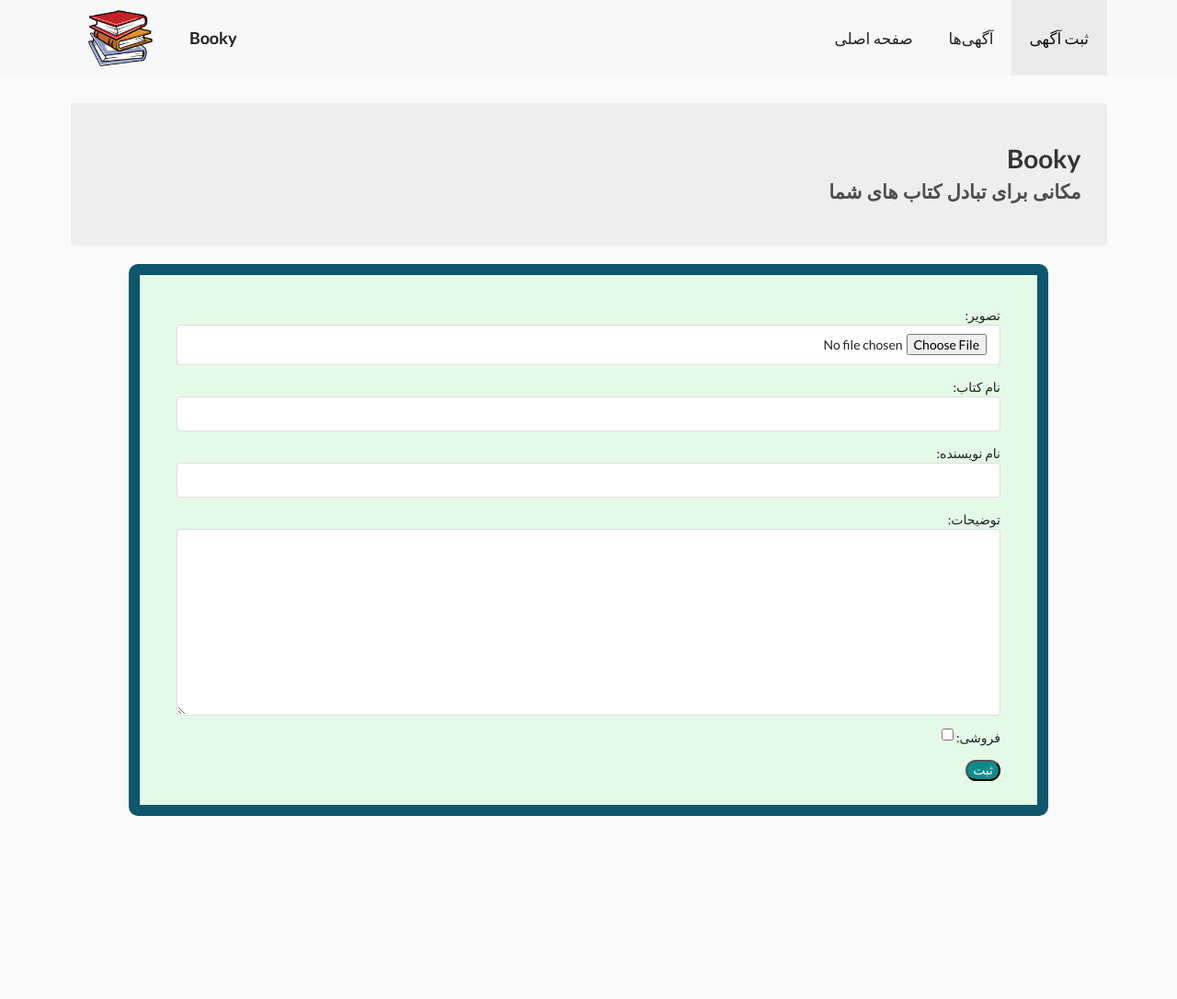
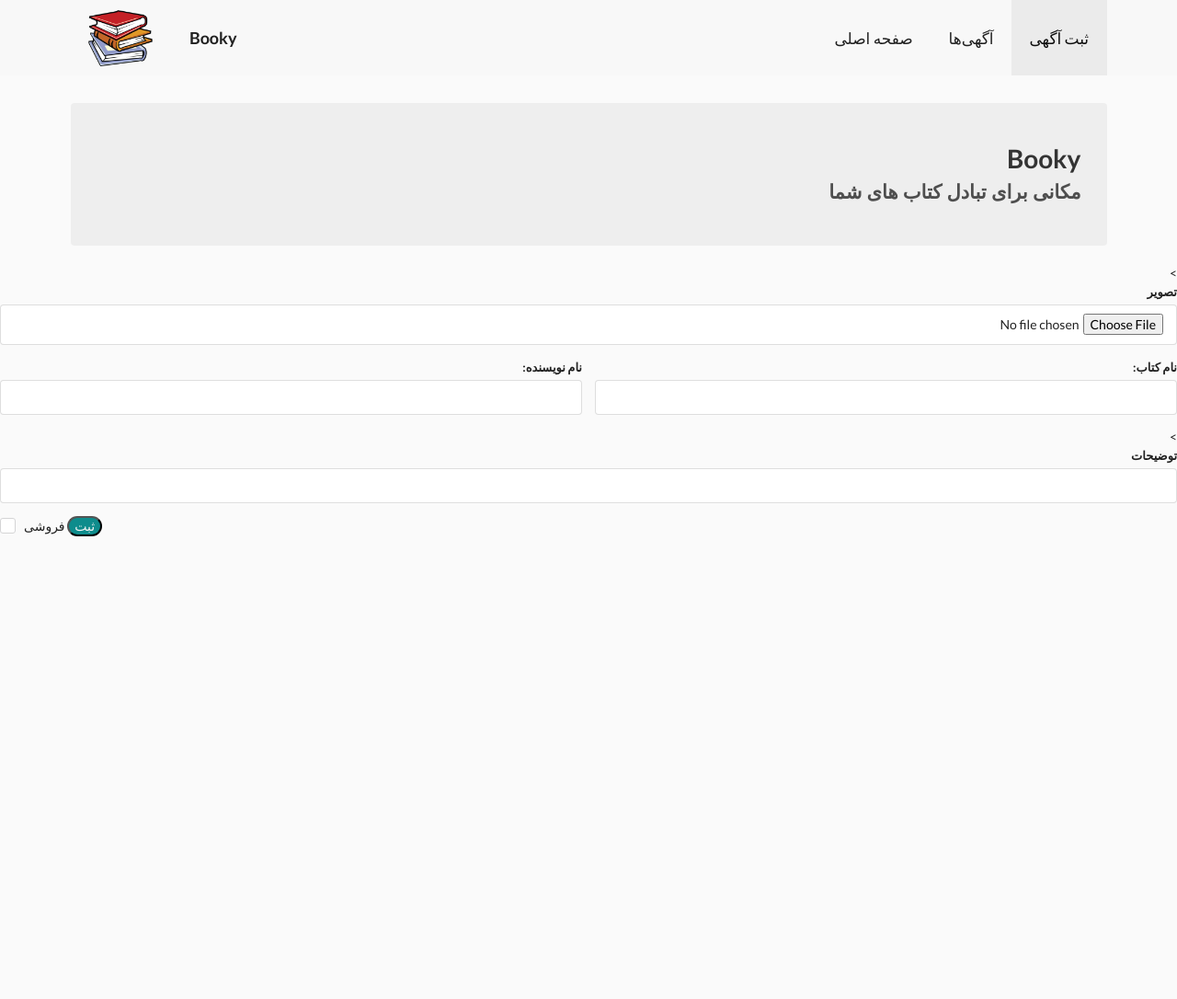
Before and after one commit to reza-yb/napela, a Django app: page /ads/new/ in a window 1280 px wide. Shown: the top 1086 px of the page at 92% size. Run offline with Django 3.2, Linux system fonts and the light colour scheme.

Commit message:
styling forms

```diff
--- a/BookAdvertisement/templates/BookAdvertisement/bookad_form.html
+++ b/BookAdvertisement/templates/BookAdvertisement/bookad_form.html
@@ -18,18 +18,42 @@
         </div>
     </div>
     <br>
-    <div class="info_container">
+{#    <div class="info_container">#}
 
         <form class="ui form" method="POST" enctype="multipart/form-data">
 
             <!-- Security token -->
             {% csrf_token %}
             <!-- Using the formset -->
-            {{ form.as_p }}
+{#            {{ form.as_p }}#}
 
+            <div class="field" dir="rtl">>
+                <label>تصویر</label>
+                <input type="file" value="{{ poster }}">
+            </div>
+
+            <div class="two fields" dir="rtl">
+                <div class="field" dir="rtl">
+                    <label>نام کتاب:</label>
+                    <input type="text" placeholder="" value="{{ title }}">
+                </div>
+                <div class="field">
+                    <label>نام نویسنده:</label>
+                    <input type="text" placeholder="" value="{{ author }}">
+                </div>
+            </div>
+            <div class="field" dir="rtl">>
+                <label>توضیحات</label>
+                <input type="text" placeholder="" value="{{ description }}">
+            </div>
+
+            <div class="ui checkbox" dir="rtl">
+                <input type="checkbox" value="{{ sell }}">
+                <label>فروشی</label>
+            </div>
 
             <input class="submit_button" type="submit" value="ثبت">
         </form>
-    </div>
+{#    </div>#}
 
 {% endblock content %}
```
